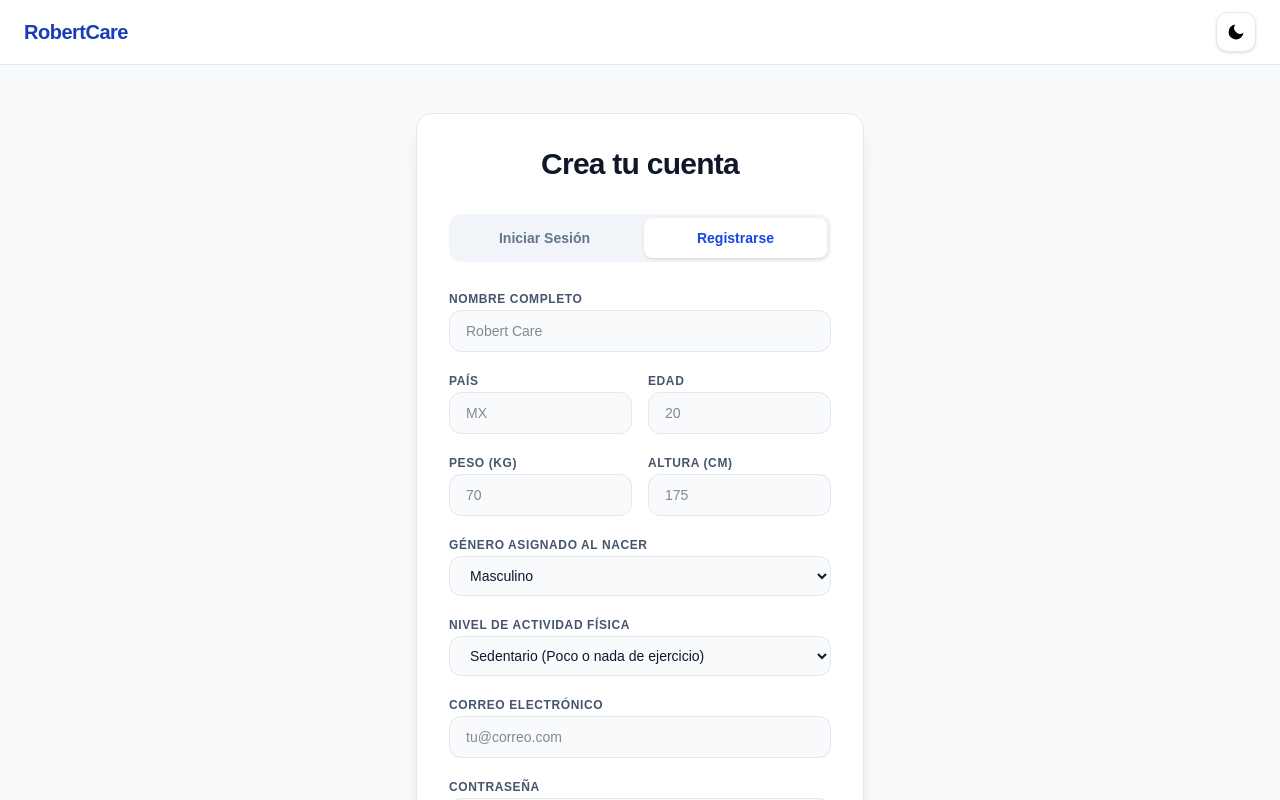
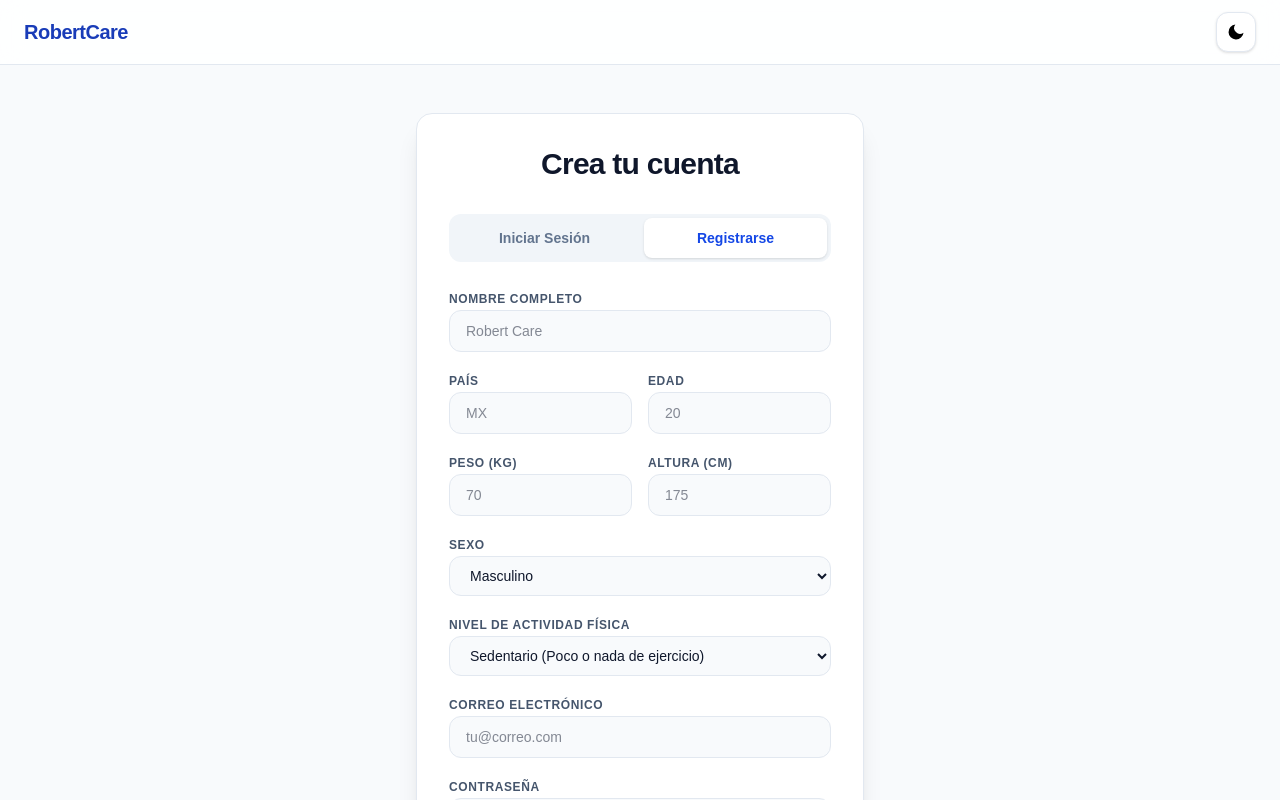
Before and after one commit to robertojimenez2/servicios_medicos_backend, a Next.js app: page /auth in a window 1280 px wide. Both pictures are taken after a click on the button "Registrarse". Shown: the top 800 px of the page. Built offline with nearby package versions, Linux system fonts and the light colour scheme.

Commit message:
renombra campo a estructura correcta

```diff
--- a/app/auth/page.tsx
+++ b/app/auth/page.tsx
@@ -331,7 +331,7 @@ export default function AuthPage() {
                     className="text-xs font-bold text-slate-600 dark:text-slate-400 uppercase tracking-wider"
                     htmlFor="gender"
                   >
-                    Género Asignado al Nacer
+                    Sexo
                   </label>
                   <select
                     id="gender"
--- a/app/dashboard/perfil/seguros/page.tsx
+++ b/app/dashboard/perfil/seguros/page.tsx
@@ -527,7 +527,7 @@ export default function SimuladorSeguroPage() {
 
           {/* Bloque informativo final */}
           <div className="grid grid-cols-1 sm:grid-cols-2 gap-4 pt-2">
-            <div className="p-4 border border-slate-100 bg-gradient-to-br from-slate-50 to-white rounded-xl">
+            <div className="p-4 border border-slate-100 bg-linear-to-br from-slate-50 to-white rounded-xl">
               <p className="text-xs font-bold text-slate-400 uppercase">
                 Cobertura Total
               </p>
@@ -542,7 +542,7 @@ export default function SimuladorSeguroPage() {
                 Suma asegurada fija por póliza estándar RobertCare.
               </p>
             </div>
-            <div className="p-4 border border-slate-100 bg-gradient-to-br from-slate-50 to-white rounded-xl">
+            <div className="p-4 border border-slate-100 bg-linear-to-br from-slate-50 to-white rounded-xl">
               <p className="text-xs font-bold text-slate-400 uppercase">
                 Costo Anual Estimado
               </p>
```
